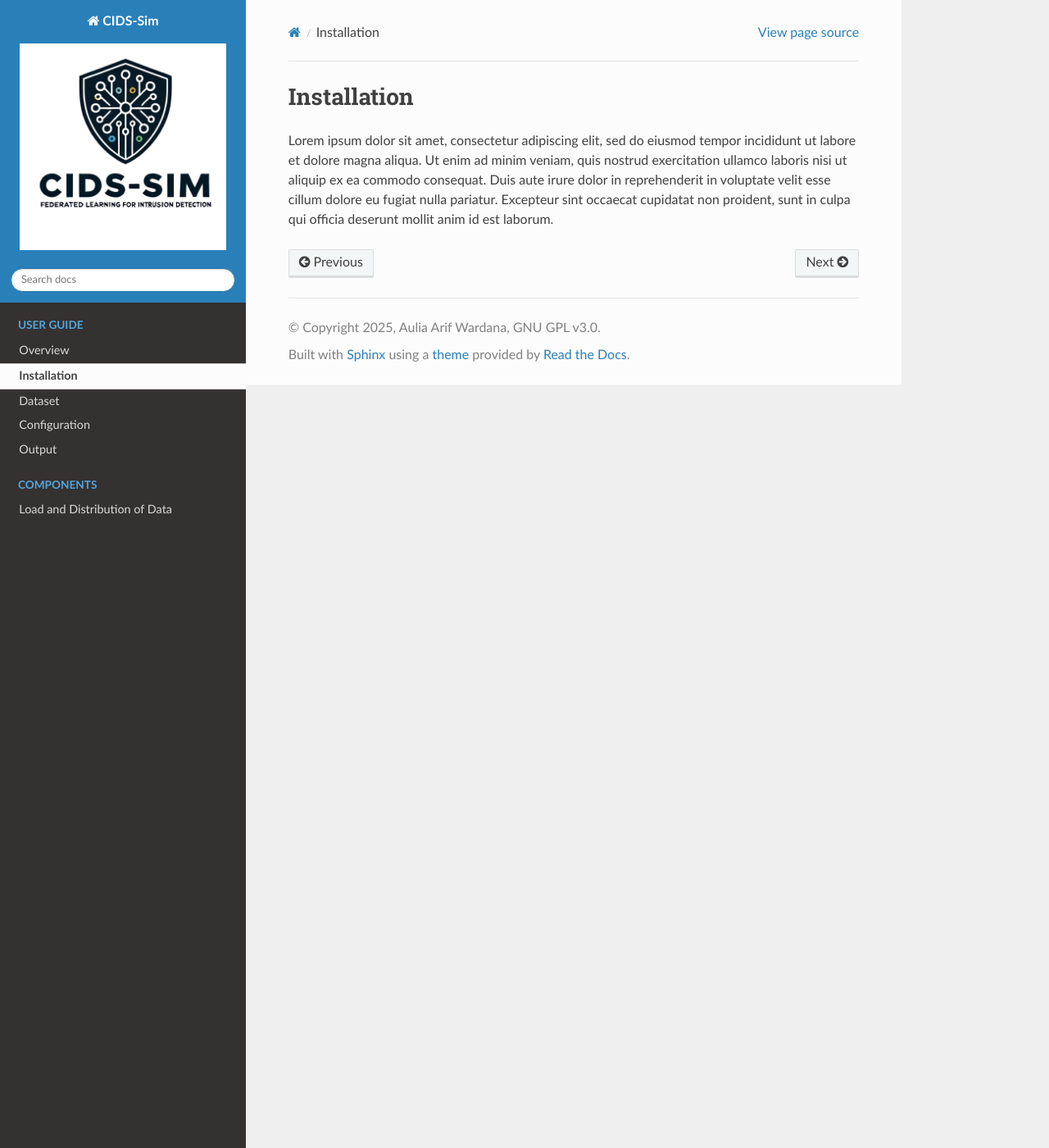
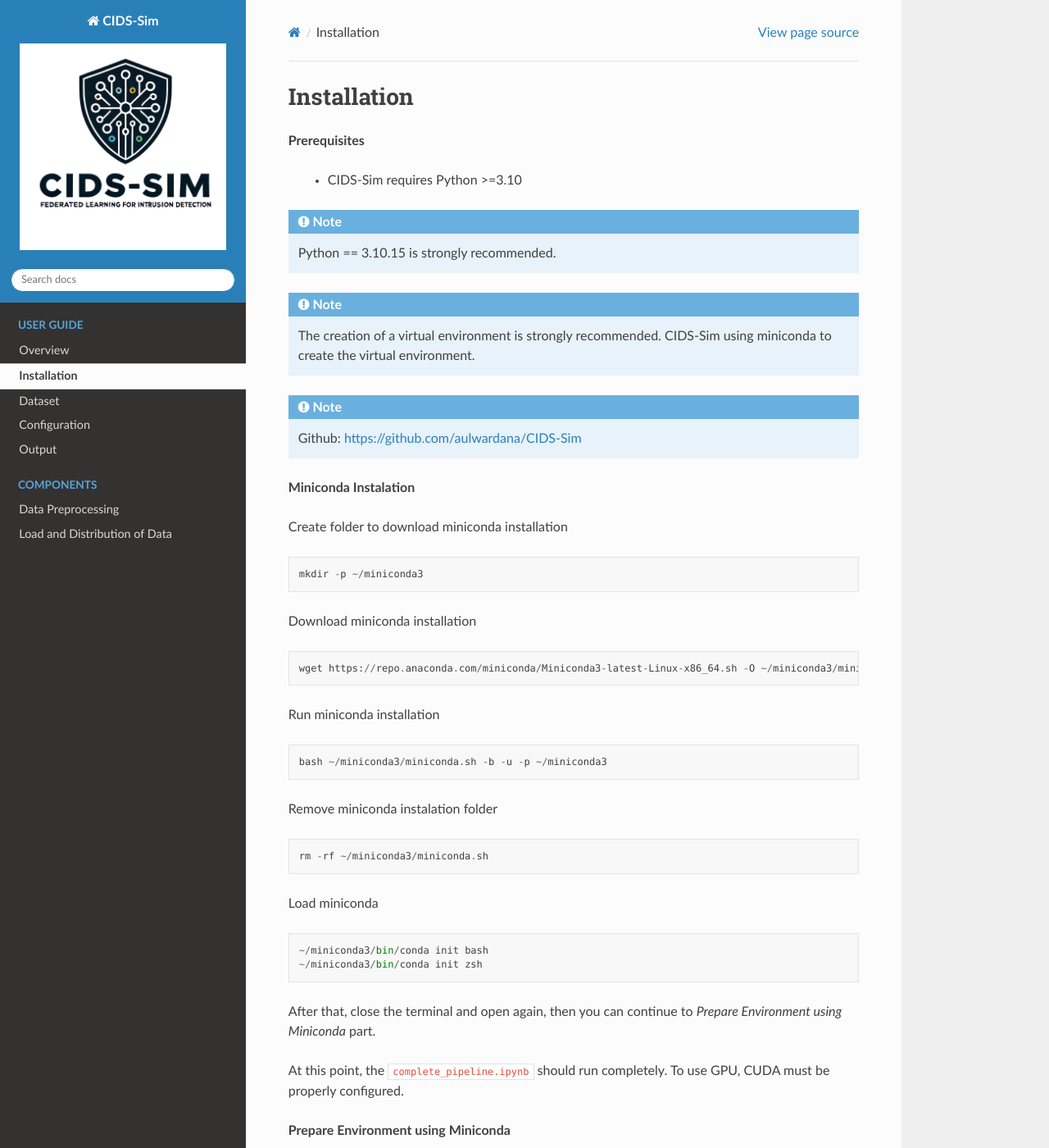
Before and after one commit to aulwardana/cids-sim-doc, a Sphinx documentation site: the page built from docs/source/tutor/installation.rst, in a window 1280 px wide and 1400 px high. Shown: the whole window at 82% size. Built offline with Sphinx 7.4.7 and the Read the Docs theme 3.1.0, drawn with Linux system fonts in a browser that asks for light colours; pages that are not in the unit, such as notebooks, are missing from menus; some of the changed text lies outside the part shown.

Commit message:
test routing some page and create installlation page

```diff
--- a/docs/source/cids.data.load_dist.rst
+++ b/docs/source/cids.data.load_dist.rst
@@ -1,7 +1,7 @@
 Load and Distribution of Data
 ==========================
 
-.. _installation:
+.. _cids.data.load_dist:
 
 Installation
 ------------
--- a/docs/source/tutor/installation.rst
+++ b/docs/source/tutor/installation.rst
@@ -3,7 +3,120 @@
 Installation
 ===========
 
-Lorem ipsum dolor sit amet, consectetur adipiscing elit, sed do eiusmod tempor incididunt ut labore et dolore magna aliqua.
-Ut enim ad minim veniam, quis nostrud exercitation ullamco laboris nisi ut aliquip ex ea commodo consequat.
-Duis aute irure dolor in reprehenderit in voluptate velit esse cillum dolore eu fugiat nulla pariatur.
-Excepteur sint occaecat cupidatat non proident, sunt in culpa qui officia deserunt mollit anim id est laborum.
+**Prerequisites**
+
+ * CIDS-Sim requires Python >=3.10
+
+.. note::
+
+    Python == 3.10.15 is strongly recommended.
+
+.. note::
+
+    The creation of a virtual environment is strongly recommended.
+    CIDS-Sim using miniconda to create the virtual environment.
+
+.. note::
+
+    Github: https://github.com/aulwardana/CIDS-Sim
+
+**Miniconda Instalation**
+
+Create folder to download miniconda installation
+
+.. code-block::
+
+    mkdir -p ~/miniconda3
+
+Download miniconda installation
+
+.. code-block::
+
+    wget https://repo.anaconda.com/miniconda/Miniconda3-latest-Linux-x86_64.sh -O ~/miniconda3/miniconda.sh
+
+Run miniconda installation
+
+.. code-block::
+
+    bash ~/miniconda3/miniconda.sh -b -u -p ~/miniconda3
+
+Remove miniconda instalation folder
+
+.. code-block::
+
+    rm -rf ~/miniconda3/miniconda.sh
+
+Load miniconda
+
+.. code-block::
+
+    ~/miniconda3/bin/conda init bash
+    ~/miniconda3/bin/conda init zsh
+
+After that, close the terminal and open again, then you can continue to `Prepare Environment using Miniconda` part.
+
+At this point, the ``complete_pipeline.ipynb`` should run completely. To use GPU, CUDA must be
+properly configured.
+
+**Prepare Environment using Miniconda**
+
+Create environment with python 3.10 and install libraries
+
+.. code-block::
+
+    conda create --name cids_env python=3.10
+
+Then activate the environment
+
+.. code-block::
+
+    conda activate cids_env
+
+After that, install jupyter notebook
+
+.. code-block::
+
+    conda install notebook
+
+.. note::
+
+    This research using ``jupyter notebook`` to run the simulator.
+
+**Clone Repositories**
+
+Now you need to clone this repositories. Run the command below, make sure that git is already installed.
+
+.. code-block::
+
+    git clone https://github.com/aulwardana/CIDS-Sim.git
+
+Then open the cloned repositories
+
+.. code-block::
+
+    cd CIDS-Sim
+
+Next, you need to install the requirement for the library.
+
+**CRun Jupyter Notebook**
+
+Run this command to open Jupyter Notebook in browser.
+
+.. code-block::
+
+    git clone https://github.com/aulwardana/CIDS-Sim.git
+
+.. note::
+
+    This will display information about the notebook server in your terminal, including the URL for the web application, which is typically ``http://localhost:8888`` by default.
+
+After all the setup done, you can open `src` folder in github page for the next instruction.
+
+**Development Tool**
+
+Software:
+ * This simulator is develop using Python programming language
+ * This simulator use Jupyter Notebook as code editor and to run the simulator
+
+Hardware:
+ * To develop the simulator, a server with specific technical specifications was utilized: a AMD EPYC 7713 64-Core processor coupled with 64 GB of RAM.
```
Also changed, not shown: docs/source/cids.data.preprocessing.rst (+35 -4 lines).
